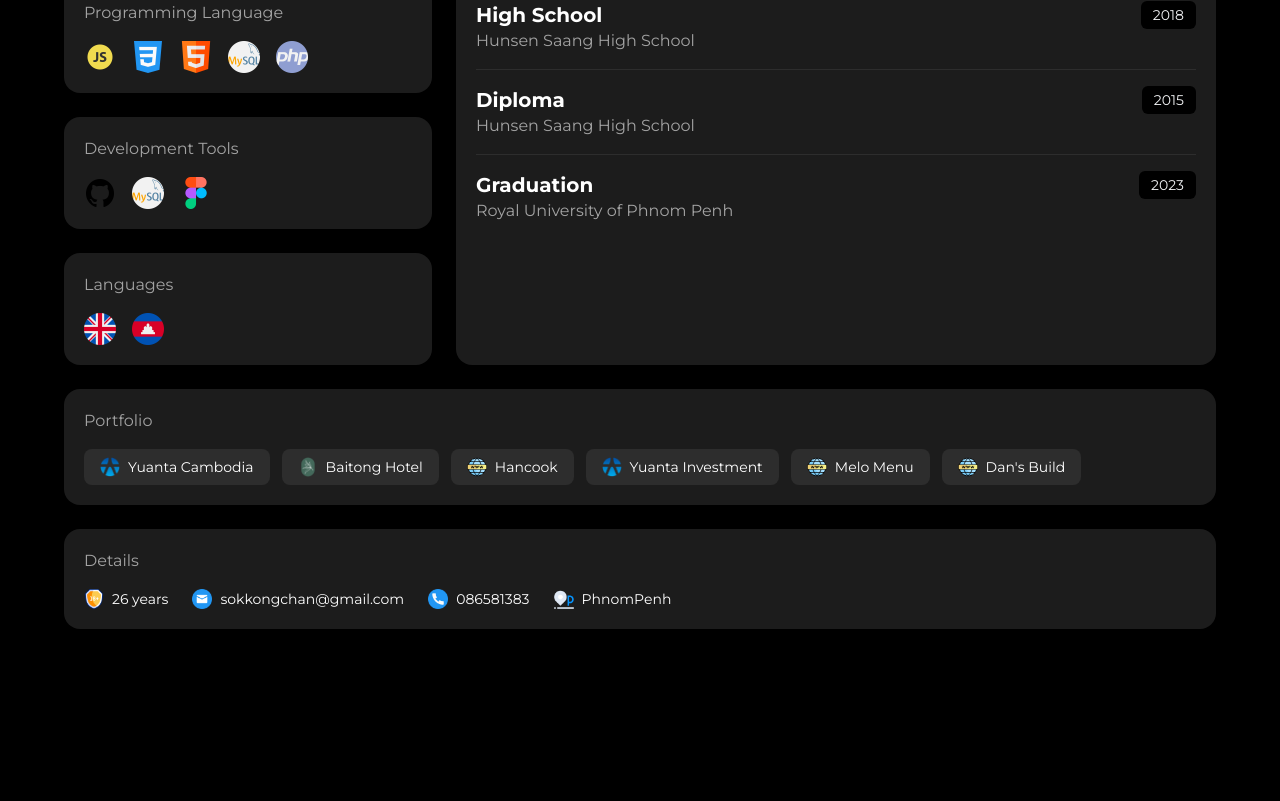
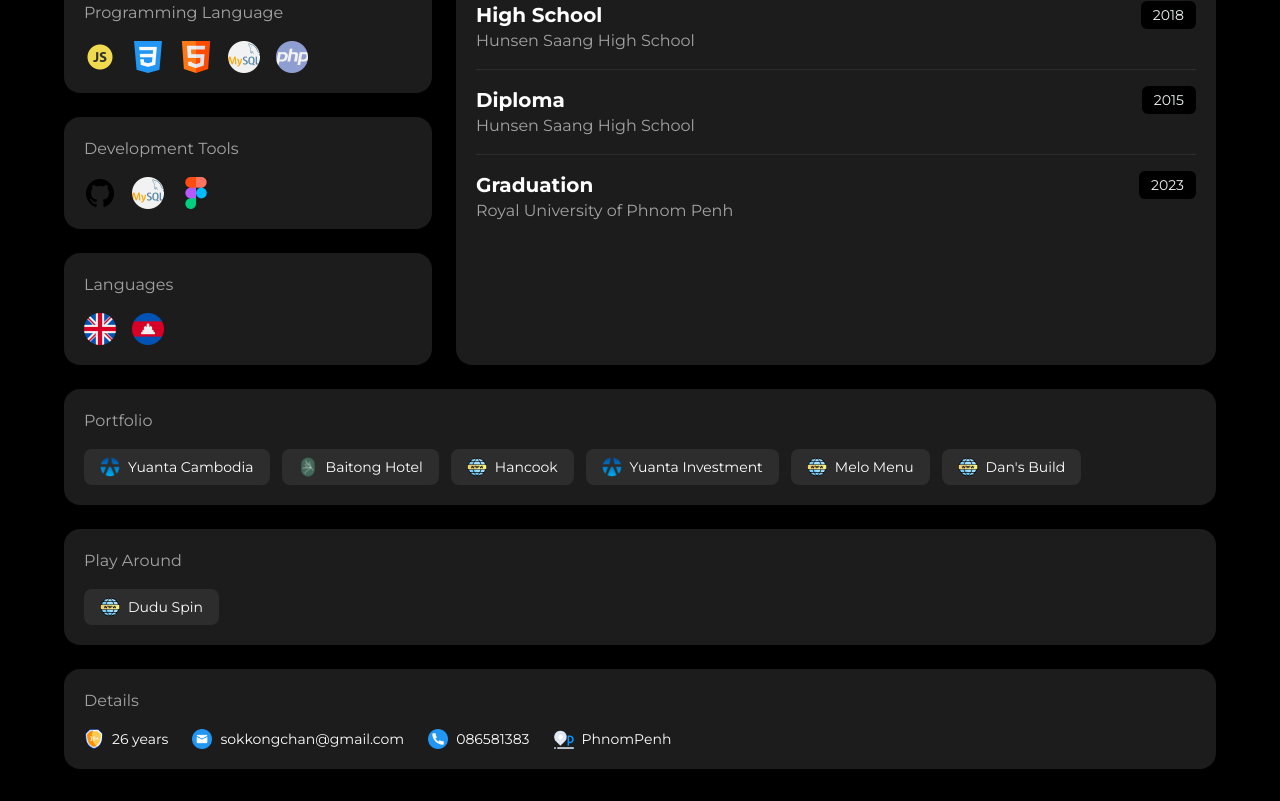
Before and after one commit to kong44/portfolio-dark, a React (Vite) app: page / in a window 1280 px wide. Shown: the part 493-1294 px from the top of the page. Before the commit the page ends 1154 px from the top, so only its background shows below. Built offline with nearby package versions, Linux system fonts and the light colour scheme.

Commit message:
playaround

```diff
--- a/App.tsx
+++ b/App.tsx
@@ -1,7 +1,7 @@
 
 import React from 'react';
 import {
-  personalInfo, interests, experiences, education, developmentTools, programmingLanguage, languages, portfolioLinks, details
+  personalInfo, interests, experiences, education, developmentTools, programmingLanguage, languages, portfolioLinks, details,playArounds
 } from './constants';
 import profile_img from '@/assets/photo_2025-07-14_14-15-15.jpg'
 import * as Icons from './components/Icons';
@@ -121,6 +121,19 @@ const App: React.FC = () => {
             </div>
         </Card>
 
+        {/* Play Around */}
+        <Card className="lg:col-span-3">
+            <h3 className="text-light-gray mb-4">Play Around</h3>
+            <div className="flex flex-wrap gap-3">
+                {playArounds.map(item => (
+                    <a href={item.url} key={item.name} target="_blank" rel="noopener noreferrer" className="flex items-center gap-2 bg-tag text-white text-sm px-4 py-2 rounded-lg hover:bg-gray-700 transition-colors">
+                        <img src={item.icon} className="w-5 h-5" />
+                        <span>{item.name}</span>
+                    </a>
+                ))}
+            </div>
+        </Card>
+
         {/* Details */}
         <Card className="lg:col-span-3">
             <h3 className="text-light-gray mb-4">Details</h3>
--- a/constants.ts
+++ b/constants.ts
@@ -72,6 +72,9 @@ export const portfolioLinks: Link[] = [
     { name: "Melo Menu", url: "https://melo.hancook.food/", icon: www},
     { name: "Dan's Build", url: "https://www.dansbuild.com/", icon: www},
 ];
+export const playArounds: Link[] = [
+    { name: "Dudu Spin", url: "https://duduchoice.vercel.app", icon: www },
+];
 
 export const details: Detail[] = [
     { value: "26 years", icon: age },
```
